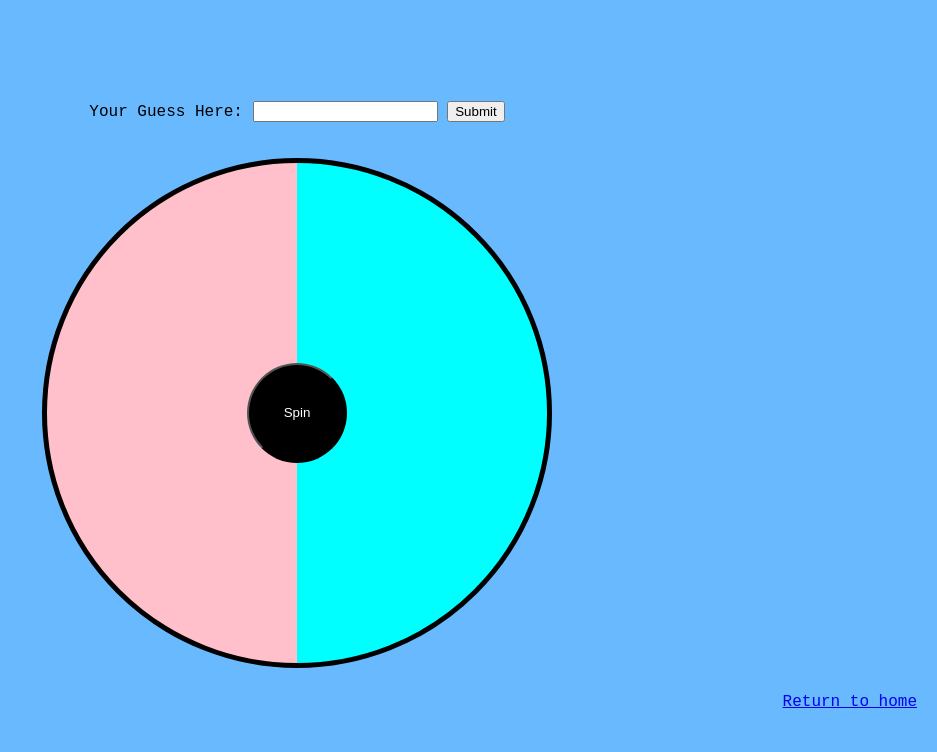
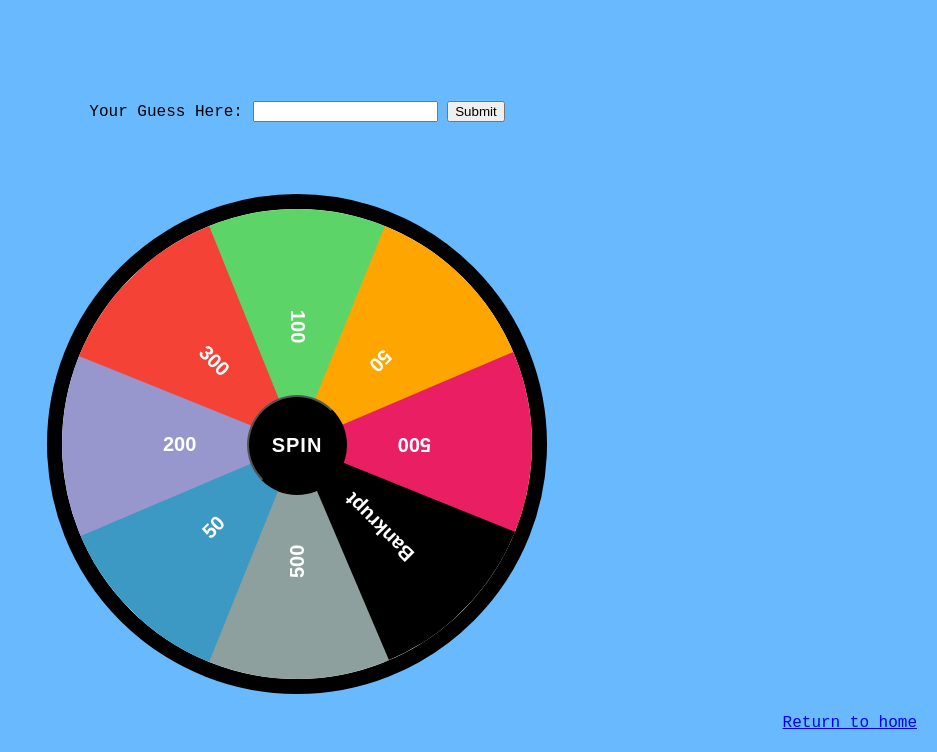
Before and after one commit to ymon275/Wheel-of-Fortune, a PHP site: page /game.html in a window 1280 px wide. Shown: the part 305-1057 px from the top of the page, without its empty margins (343-1280 px from the left). Before the commit the page ends 1013 px from the top, so only its background shows below. Run offline with PHP 8.4, Linux system fonts and the light colour scheme.

Commit message:
Updated the wheel

```diff
--- a/CapstoneProject/game.html
+++ b/CapstoneProject/game.html
@@ -46,13 +46,26 @@
         <label for="charInput">Your Guess Here: </label>
         <input type="text" id="charInput" name="charInput" />
         <button onclick= "getInput()" id="submitButton">Submit</button>
-    </div><br></br>
+    </div><br></br><br></br>
     <div style="text-align: center">
-      <span id="wheel">
+      <button onclick="timeSpin()" id="button">Spin</button>
+	    <span class="arrow"></span>
+      <div class="container">
+        <div class="one">100</div>
+        <div class="two">50</div>
+        <div class="three">500</div>
+        <div class="four">Bankrupt</div>
+        <div class="five">500</div>
+        <div class="six">50</div>
+        <div class="seven">200</div>
+        <div class="eight">300</div>
+      </div>
+      <!-- <span id="wheel">
         <span>
           <button onclick="timeSpin()" id="button">Spin</button>
         </span>
-      </span>
+
+      </span> -->
     </div>
     <footer>
       <p style= "text-align: right; margin: 20px;">
--- a/CapstoneProject/game.js
+++ b/CapstoneProject/game.js
@@ -11,8 +11,8 @@ function timeSpin() {
     let spin = Math.round(Math.random() * 100);
     spinInterval += spin;
     let rotate = `rotate(${spinInterval}deg)`;
-    document.getElementById("wheel").style.transform = rotate;
-    console.log(rotate);
+    document.querySelector(".container").style.transform = rotate;
+    // console.log(rotate);
   }, 100);
 
   setTimeout(function () {
--- a/CapstoneProject/stylesheet.css
+++ b/CapstoneProject/stylesheet.css
@@ -1,3 +1,7 @@
+*{
+	box-sizing:border-box;
+}
+
 .title {
   text-align: center;
   margin: 0;
@@ -8,11 +12,101 @@
 body {
   background-color: #69b9ff;
   margin: 0;
+  /* display:flex; */
+	align-items:center;
+	justify-content: center;
+	/* height:100vh; */
+	/* overflow:hidden; */
   text-align: center;
   font-family: "Courier New", Courier, monospace;
 }
 
-#wheel {
+.container{
+	width:500px;
+	height:500px;
+	background-color: white;
+	border-radius:50%;
+	border:15px solid black;
+	position: relative;
+	overflow: hidden;
+	transition: 5s;
+  margin: auto;
+}
+
+.container div{
+	height:50%;
+	width:200px;
+	position: absolute;
+	clip-path: polygon(100% 0 , 50% 100% , 0 0 );
+	transform:translateX(-50%);
+	transform-origin:bottom;
+	text-align:center;
+	display:flex;
+	align-items: center;
+	justify-content: center;
+	font-size:20px;
+	font-weight:bold;
+	font-family:sans-serif;
+	color:#fff;
+	left:135px;
+  margin: auto;
+}
+
+.container .one{
+	background-color: #5dd467;
+	left:50%;
+  writing-mode: vertical-lr;
+}
+.container .two{
+	background-color: orange;
+	transform: rotate(45deg);
+  writing-mode: vertical-lr;
+}
+.container .three{
+	background-color: #e91e63;
+	transform:rotate(90deg);
+  writing-mode: vertical-lr;
+}
+.container .four{
+	background-color: black;
+	transform: rotate(135deg);
+  writing-mode: vertical-lr;
+}
+.container .five{
+	background-color: #8ea09d;
+	transform: rotate(180deg);
+  writing-mode: vertical-lr;
+}
+.container .six{
+	background-color: #3c99c4;
+	transform: rotate(225deg);
+  writing-mode: vertical-lr;
+}
+.container .seven{
+	background-color: rgb(151, 151, 206);
+	transform: rotate(270deg);
+  writing-mode: vertical-lr;
+}
+.container .eight{
+	background-color: #f44336;
+	transform: rotate(315deg);
+  writing-mode: vertical-lr;
+}
+
+.arrow{
+	position: absolute;
+	top:0;
+	left:50%;
+	transform: translate(-50%, 650%);
+	color:#fff;
+}
+
+.arrow::before{
+	content:"\1F817";
+	font-size:50px;
+}
+
+/* #wheel {
   height: 500px;
   width: 500px;
   background: linear-gradient(90deg, #ffc0cb 50%, #00ffff 50%);
@@ -20,12 +114,22 @@ body {
   border-radius: 50%;
   display: inline-block;
   position: relative;
-  color: #fff;
-    /* background: -webkit-linear-gradient(110deg, #000 33%, rgba(0, 0, 0, 0) 33%), -webkit-linear-gradient(110deg, #dd0000 66%, #ffc608 66%);
-    background: -o-linear-gradient(110deg, #000 33%, rgba(0, 0, 0, 0) 33%), -o-linear-gradient(110deg, #dd0000 66%, #ffc608 66%);
-    background: -moz-linear-gradient(110deg, #000 33%, rgba(0, 0, 0, 0) 33%), -moz-linear-gradient(110deg, #dd0000 66%, #ffc608 66%);
-    background: linear-gradient(110deg, #000 33%, rgba(0, 0, 0, 0) 33%), linear-gradient(110deg, #dd0000 66%, #ffc608 66%); */
-}
+  color: black;
+} */
+
+/* .container .slice {
+  z-index: 150;
+  position: absolute;
+  top: calc(50% - 45.8148928635px);
+  height: 91.6297857271px;
+  left: 50%;
+  width: 50%;
+  color: white;
+  text-align: right;
+  padding-right: 10px;
+  display: block;
+  transform-origin: left center;
+} */
 
 #button {
   display: block;
@@ -35,10 +139,19 @@ body {
   width: 100px;
   height: 100px;
   text-align: center;
-  top: 50%;
-  left: 50%;
-  position: absolute;
-  margin: -50px 0 0 -50px;
+  /* margin: -50px 0 0 -50px; */
+	position: absolute;
+	top:50%;
+	left:50%;
+	transform:translate(-50%, 300%);
+	z-index:10;
+	text-transform: uppercase;
+	font-weight:bold;
+	font-size:20px;
+	font-family: sans-serif;
+	cursor: pointer;
+	outline:none;
+	letter-spacing: 1px;
 }
 
 .buttonStart {
@@ -206,6 +319,7 @@ body {
   padding: 50px 30px;
   font-size: larger;
 }
+
 #item17 {
   background-color: lightgreen;
   border: black solid 5px;
@@ -214,6 +328,7 @@ body {
   padding: 50px 30px;
   font-size: larger;
 }
+
 #item18 {
   background-color: lightgreen;
   border: black solid 5px;
@@ -222,6 +337,7 @@ body {
   padding: 50px 30px;
   font-size: larger;
 }
+
 #item19 {
   background-color: lightgreen;
   border: black solid 5px;
@@ -230,6 +346,7 @@ body {
   padding: 50px 30px;
   font-size: larger;
 }
+
 #item20 {
   background-color: lightgreen;
   border: black solid 5px;
@@ -238,6 +355,7 @@ body {
   padding: 50px 30px;
   font-size: larger;
 }
+
 #item21 {
   background-color: lightgreen;
   border: black solid 5px;
@@ -246,6 +364,7 @@ body {
   padding: 50px 30px;
   font-size: larger;
 }
+
 #item22 {
   background-color: lightgreen;
   border: black solid 5px;
@@ -254,6 +373,7 @@ body {
   padding: 50px 30px;
   font-size: larger;
 }
+
 #item23 {
   background-color: lightgreen;
   border: black solid 5px;
@@ -262,6 +382,7 @@ body {
   padding: 50px 30px;
   font-size: larger;
 }
+
 #item24 {
   background-color: lightgreen;
   border: black solid 5px;
@@ -270,6 +391,7 @@ body {
   padding: 50px 30px;
   font-size: larger;
 }
+
 #item25 {
   background-color: lightgreen;
   border: black solid 5px;
@@ -278,6 +400,7 @@ body {
   padding: 50px 30px;
   font-size: larger;
 }
+
 #item26 {
   background-color: lightgreen;
   border: black solid 5px;
@@ -286,6 +409,7 @@ body {
   padding: 50px 30px;
   font-size: larger;
 }
+
 #item27 {
   background-color: lightgreen;
   border: black solid 5px;
@@ -294,6 +418,7 @@ body {
   padding: 50px 30px;
   font-size: larger;
 }
+
 #item28 {
   background-color: lightgreen;
   border: black solid 5px;
```
